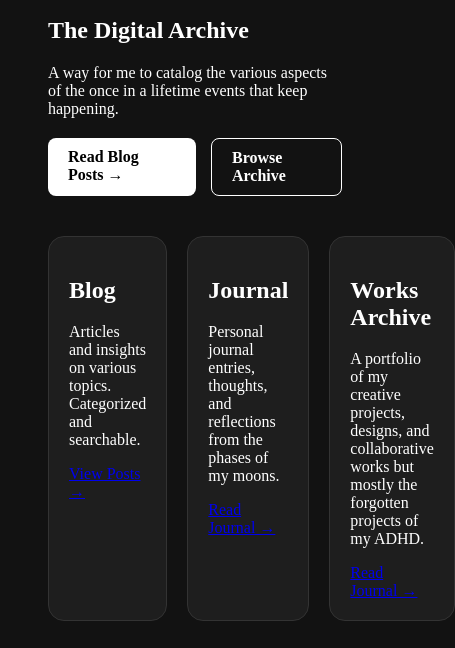
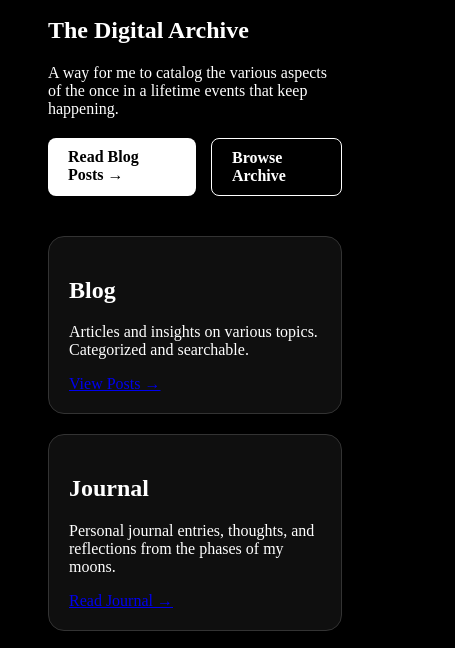
Before and after one commit to Fridakins/FridakinsOnline, a plain HTML site: page index.html in a window 390 px wide. Shown: the part 172-820 px from the top of the page, 455 px wide, since content can reach past the window. Drawn offline with Linux system fonts and the light colour scheme; a web font is replaced by a local one.

Commit message:
Added mobile view code

```diff
--- a/style.css
+++ b/style.css
@@ -3,7 +3,7 @@
 /* GLOBAL STYLES (Page Defaults) */
 
 body {
-  background-color: #121212;
+  background-color: #000000;
   color: #ffffff;
   font-family: "Caudex", serif;
   padding: 0 40px;
@@ -60,9 +60,17 @@ nav a {
 }
 
 .card {
-  background-color: #1e1e1e;
+  background-color: #0f0f0f;
   padding: 20px;
   border-radius: 16px;
   flex: 1;
   border: 1px solid #333333;
 }
+
+/* MOBILE STYLE */
+
+@media (max-width: 768px) {
+  .card-container {
+    flex-direction: column;
+  }
+}
```
